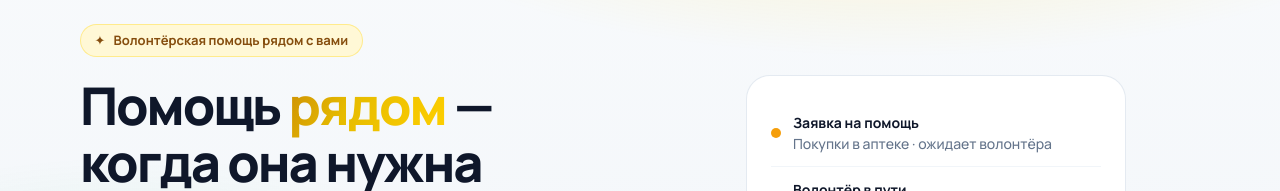
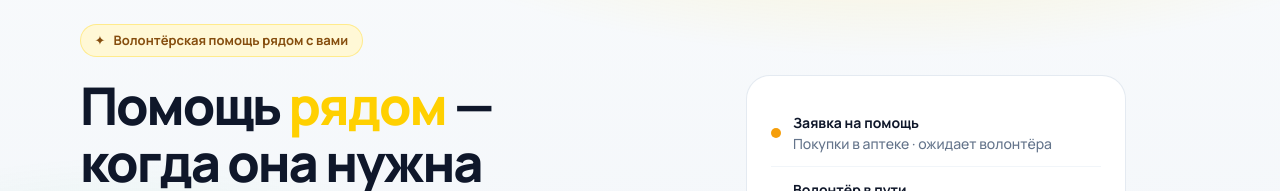
Before and after one commit to NearWithPeople/near-landing, a React (Vite) app: page / in a window 1280 px wide. Shown: the part 150-341 px from the top of the page. Built offline with nearby package versions, Linux system fonts and the light colour scheme.

Commit message:
fix: change title color

```diff
--- a/src/App.css
+++ b/src/App.css
@@ -240,10 +240,7 @@
 }
 
 .hero__title span {
-  background: linear-gradient(120deg, #ca8a04 0%, var(--near-gold-dark) 40%, var(--near-gold) 100%);
-  -webkit-background-clip: text;
-  background-clip: text;
-  color: transparent;
+  color: var(--near-gold);
 }
 
 .hero__lead {
```
